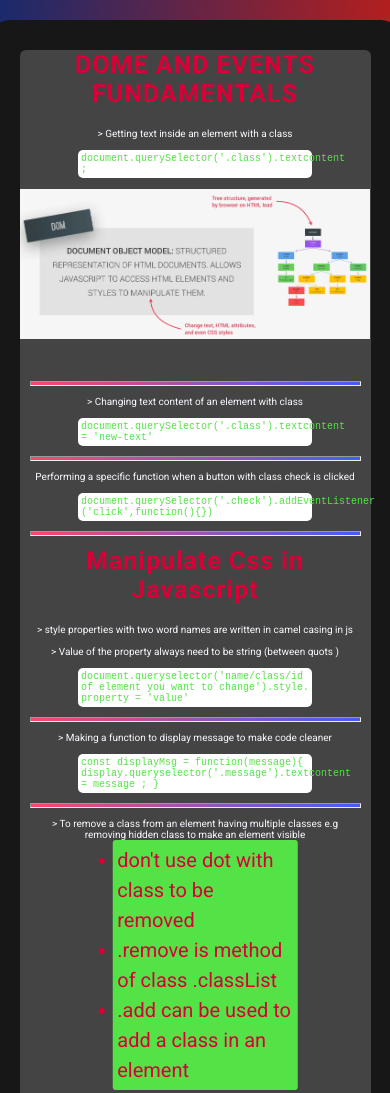
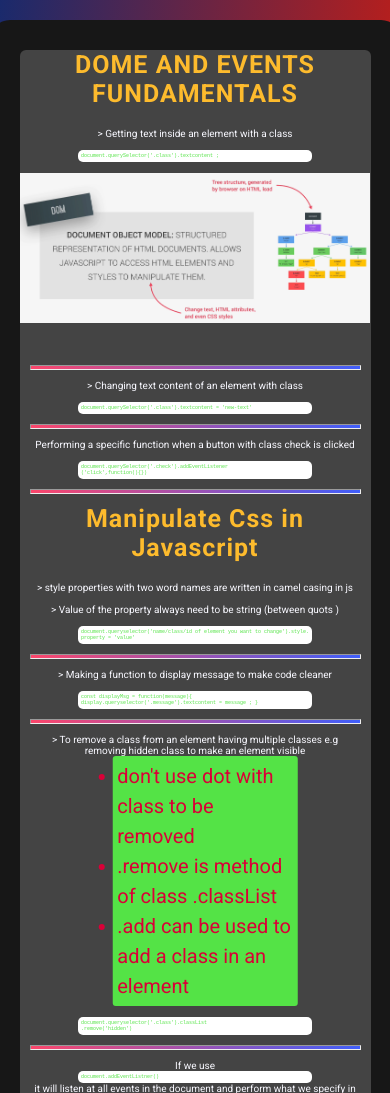
Before and after one commit to PAPPI-HS/Javascript, a plain HTML site: page index.html in a window 390 px wide. Shown: the top 1093 px of the page. Drawn offline with Linux system fonts and the light colour scheme.

Commit message:
Update javasc.css

```diff
--- a/javasc.css
+++ b/javasc.css
@@ -108,6 +108,7 @@ h3 {
     letter-spacing: 0.2rem;
 
 }
+
 @media  screen and (max-width:1000px)  {
     .js{
         height: 100%;
@@ -120,7 +121,7 @@ h3 {
         font-size: 2rem;
     }
     code{
-        font-size: 2rem;
+        font-size: 1rem;
     }
     img{
         height :30rem;
@@ -142,6 +143,7 @@ h3 {
         height: 100%;
     }
     .main-h{
+        color:#fdbb2d;
         font-size: 2.5rem;
         letter-spacing: .1rem;
     }
@@ -149,7 +151,7 @@ h3 {
         font-size: 1rem;
     }
     code{
-        font-size: 1rem;
+        font-size: 0.5rem;
     }
     img{
         height :15rem;
```
